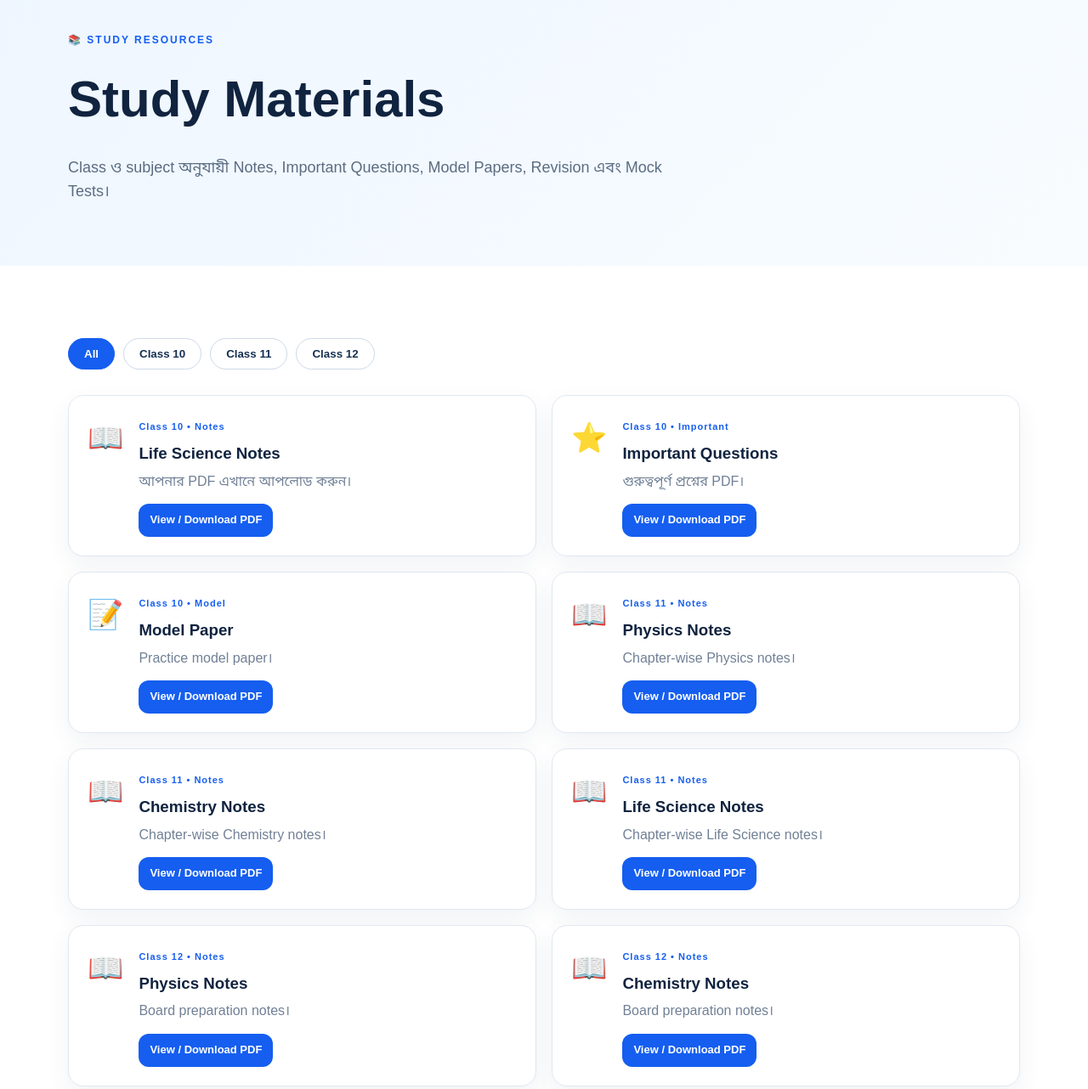
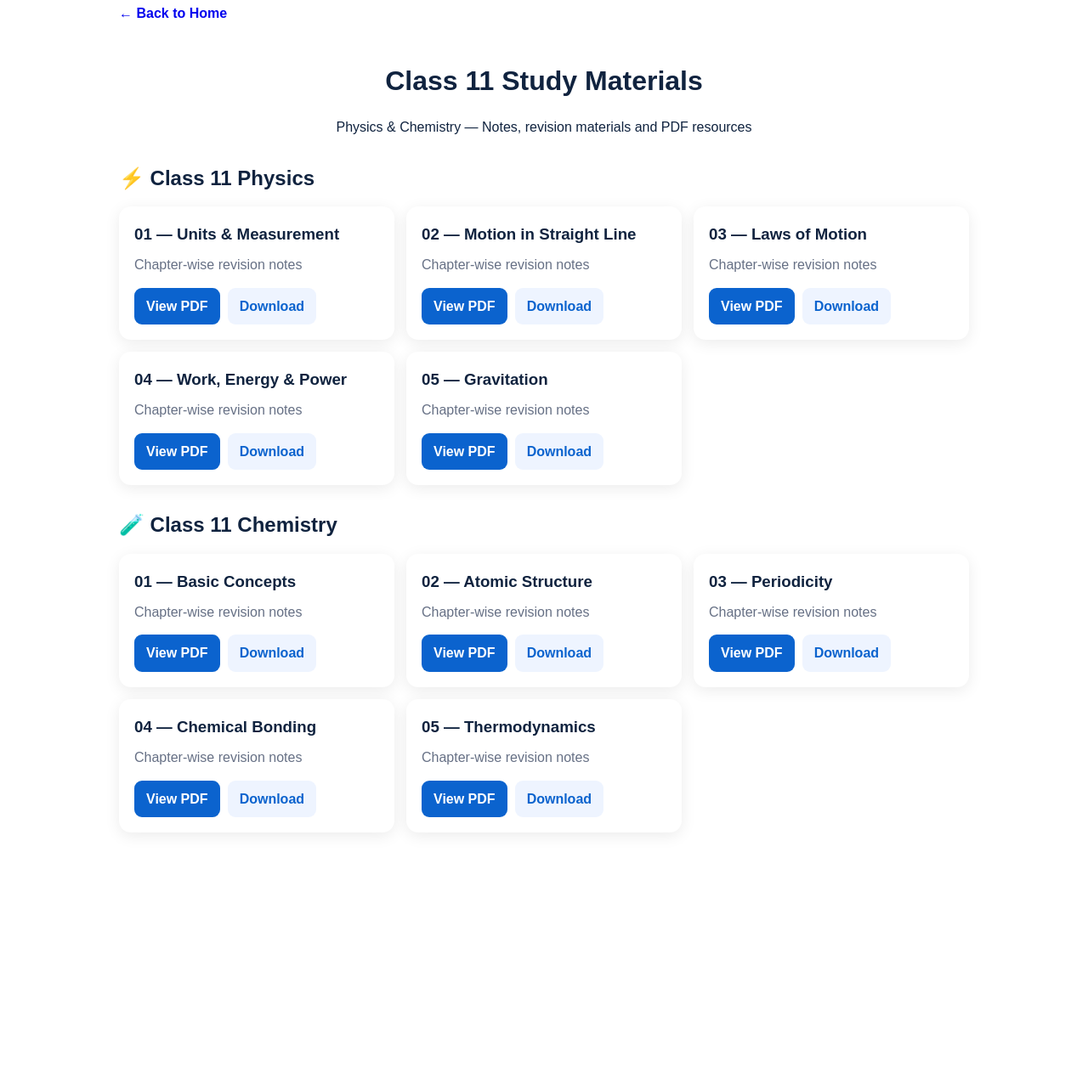
Before and after one commit to deepmondal94164-gif/education-tips, a plain HTML site: page materials.html in a window 1280 px wide. Shown: the part 112-1394 px from the top of the page at 85% size. After the commit the page ends 1160 px from the top, so only its background shows below. Drawn offline with Linux system fonts and the light colour scheme.

Commit message:
Add files via upload

```diff
--- a/materials.html
+++ b/materials.html
@@ -1,20 +1,163 @@
-<!doctype html><html lang="bn"><head><meta charset="utf-8"><meta name="viewport" content="width=device-width, initial-scale=1"><title>Study Materials | Education Tips</title><link rel="stylesheet" href="style.css"></head><body>
-<header class="header"><div class="container nav"><a class="brand" href="index.html"><img src="logo.jpg" alt="Education Tips Logo" class="site-logo"><span>Education Tips</span></a><button class="menu" aria-label="Menu">☰</button><nav><a href="index.html#home">Home</a><a href="index.html#classes">Classes</a><a href="materials.html">Materials</a><a href="index.html#tests">Mock Tests</a><a href="index.html#about">About</a><a href="index.html#contact">Contact</a></nav></div></header>
-<main><section class="materials-hero"><div class="container"><span class="pill">📚 STUDY RESOURCES</span><h1>Study Materials</h1><p>Class ও subject অনুযায়ী Notes, Important Questions, Model Papers, Revision এবং Mock Tests।</p></div></section>
-<section class="section"><div class="container"><div class="filters"><button class="filter active" data-class="all">All</button><button class="filter" data-class="10">Class 10</button><button class="filter" data-class="11">Class 11</button><button class="filter" data-class="12">Class 12</button></div>
-<div class="material-grid">
-<article class="material-card" data-class="10" data-type="notes"><span class="material-icon">📖</span><div><span class="tag">Class 10 • Notes</span><h3>Life Science Notes</h3><p>আপনার PDF এখানে আপলোড করুন।</p><a class="btn small" href="materials/class-10-life-science-notes.pdf">View / Download PDF</a></div></article>
-<article class="material-card" data-class="10" data-type="important"><span class="material-icon">⭐</span><div><span class="tag">Class 10 • Important</span><h3>Important Questions</h3><p>গুরুত্বপূর্ণ প্রশ্নের PDF।</p><a class="btn small" href="materials/class-10-important-questions.pdf">View / Download PDF</a></div></article>
-<article class="material-card" data-class="10" data-type="model"><span class="material-icon">📝</span><div><span class="tag">Class 10 • Model</span><h3>Model Paper</h3><p>Practice model paper।</p><a class="btn small" href="materials/class-10-model-paper.pdf">View / Download PDF</a></div></article>
-<article class="material-card" data-class="11" data-type="notes"><span class="material-icon">📖</span><div><span class="tag">Class 11 • Notes</span><h3>Physics Notes</h3><p>Chapter-wise Physics notes।</p><a class="btn small" href="materials/class-11-physics-notes.pdf">View / Download PDF</a></div></article>
-<article class="material-card" data-class="11" data-type="notes"><span class="material-icon">📖</span><div><span class="tag">Class 11 • Notes</span><h3>Chemistry Notes</h3><p>Chapter-wise Chemistry notes।</p><a class="btn small" href="materials/class-11-chemistry-notes.pdf">View / Download PDF</a></div></article>
-<article class="material-card" data-class="11" data-type="notes"><span class="material-icon">📖</span><div><span class="tag">Class 11 • Notes</span><h3>Life Science Notes</h3><p>Chapter-wise Life Science notes।</p><a class="btn small" href="materials/class-11-life-science-notes.pdf">View / Download PDF</a></div></article>
-<article class="material-card" data-class="12" data-type="notes"><span class="material-icon">📖</span><div><span class="tag">Class 12 • Notes</span><h3>Physics Notes</h3><p>Board preparation notes।</p><a class="btn small" href="materials/class-12-physics-notes.pdf">View / Download PDF</a></div></article>
-<article class="material-card" data-class="12" data-type="notes"><span class="material-icon">📖</span><div><span class="tag">Class 12 • Notes</span><h3>Chemistry Notes</h3><p>Board preparation notes।</p><a class="btn small" href="materials/class-12-chemistry-notes.pdf">View / Download PDF</a></div></article>
-<article class="material-card" data-class="12" data-type="notes"><span class="material-icon">📖</span><div><span class="tag">Class 12 • Notes</span><h3>Life Science Notes</h3><p>Board preparation notes।</p><a class="btn small" href="materials/class-12-life-science-notes.pdf">View / Download PDF</a></div></article>
-<article class="material-card" data-class="10" data-type="mock"><span class="material-icon">🎯</span><div><span class="tag">Class 10 • Mock Test</span><h3>Mock Test</h3><p>Practice test PDF।</p><a class="btn small" href="materials/class-10-mock-test.pdf">View / Download PDF</a></div></article>
-<article class="material-card" data-class="11" data-type="mock"><span class="material-icon">🎯</span><div><span class="tag">Class 11 • Mock Test</span><h3>Mock Test</h3><p>Practice test PDF।</p><a class="btn small" href="materials/class-11-mock-test.pdf">View / Download PDF</a></div></article>
-<article class="material-card" data-class="12" data-type="mock"><span class="material-icon">🎯</span><div><span class="tag">Class 12 • Mock Test</span><h3>Mock Test</h3><p>Practice test PDF।</p><a class="btn small" href="materials/class-12-mock-test.pdf">View / Download PDF</a></div></article>
-</div>
-<div class="upload-guide"><h2>📤 নতুন Note কীভাবে যোগ করবেন?</h2><ol><li>GitHub repository-তে <b>Add file → Upload files</b> চাপুন।</li><li>PDF আপলোড করে <b>Commit changes</b> দিন।</li><li>PDF-টির নাম উপরের button-এর filename-এর মতো রাখলে সরাসরি কাজ করবে।</li></ol><p><b>উদাহরণ:</b> <code>materials/class-11-physics-notes.pdf</code></p><p>নতুন নাম হলে এই page-এর একটি নতুন material card-এ সেই PDF-এর link যোগ করতে হবে।</p></div>
-</div></section></main><footer><div class="container"><b>Education Tips</b><p>Online Class • Learn • Practice • Achieve</p><small>© 2026 Education Tips. All rights reserved.</small></div></footer><script src="script.js"></script><script src="materials.js"></script></body></html>
+<!DOCTYPE html>
+<html lang="en">
+<head>
+  <meta charset="UTF-8">
+  <meta name="viewport" content="width=device-width, initial-scale=1.0">
+  <title>Study Materials | Education Tips</title>
+  <link rel="stylesheet" href="style.css">
+  <style>
+    .materials-page{padding:40px 20px;min-height:70vh}
+    .materials-wrap{max-width:1000px;margin:auto}
+    .materials-title{text-align:center;margin-bottom:28px}
+    .materials-title h1{margin-bottom:8px}
+    .subject-section{margin:28px 0}
+    .subject-section h2{margin-bottom:14px}
+    .material-list{display:grid;grid-template-columns:repeat(auto-fit,minmax(260px,1fr));gap:14px}
+    .material-item{background:#fff;border-radius:14px;padding:18px;box-shadow:0 4px 18px rgba(0,0,0,.08)}
+    .material-item h3{margin:0 0 8px}
+    .material-item p{margin:0 0 14px;color:#667085}
+    .material-actions{display:flex;gap:9px;flex-wrap:wrap}
+    .material-btn{display:inline-block;padding:9px 14px;border-radius:9px;text-decoration:none;font-weight:600}
+    .view-btn{background:#0b63ce;color:#fff}
+    .download-btn{background:#eef4ff;color:#0b63ce}
+    .back-btn{display:inline-block;margin-bottom:20px;text-decoration:none;font-weight:600}
+  </style>
+</head>
+<body>
+
+<header class="header">
+  <div class="container nav">
+    <a class="brand" href="index.html">
+      <img src="logo.jpg" alt="Education Tips Logo" class="site-logo">
+      <span>Education Tips</span>
+    </a>
+    <button class="menu" aria-label="Menu">☰</button>
+    <nav>
+      <a href="index.html">Home</a>
+      <a href="index.html#classes">Classes</a>
+      <a href="materials.html">Materials</a>
+      <a href="index.html#tests">Mock Tests</a>
+      <a href="index.html#about">About</a>
+      <a href="index.html#contact">Contact</a>
+    </nav>
+  </div>
+</header>
+
+<main class="materials-page">
+  <div class="materials-wrap">
+    <a class="back-btn" href="index.html">← Back to Home</a>
+
+    <div class="materials-title">
+      <h1>Class 11 Study Materials</h1>
+      <p>Physics &amp; Chemistry — Notes, revision materials and PDF resources</p>
+    </div>
+
+    <section class="subject-section">
+      <h2>⚡ Class 11 Physics</h2>
+      <div class="material-list">
+
+        <article class="material-item">
+          <h3>01 — Units &amp; Measurement</h3>
+          <p>Chapter-wise revision notes</p>
+          <div class="material-actions">
+            <a class="material-btn view-btn" href="01_Units_and_Measurement.pdf" target="_blank">View PDF</a>
+            <a class="material-btn download-btn" href="01_Units_and_Measurement.pdf" download>Download</a>
+          </div>
+        </article>
+
+        <article class="material-item">
+          <h3>02 — Motion in Straight Line</h3>
+          <p>Chapter-wise revision notes</p>
+          <div class="material-actions">
+            <a class="material-btn view-btn" href="02_Motion_in_Straight_Line.pdf" target="_blank">View PDF</a>
+            <a class="material-btn download-btn" href="02_Motion_in_Straight_Line.pdf" download>Download</a>
+          </div>
+        </article>
+
+        <article class="material-item">
+          <h3>03 — Laws of Motion</h3>
+          <p>Chapter-wise revision notes</p>
+          <div class="material-actions">
+            <a class="material-btn view-btn" href="03_Laws_of_Motion.pdf" target="_blank">View PDF</a>
+            <a class="material-btn download-btn" href="03_Laws_of_Motion.pdf" download>Download</a>
+          </div>
+        </article>
+
+        <article class="material-item">
+          <h3>04 — Work, Energy &amp; Power</h3>
+          <p>Chapter-wise revision notes</p>
+          <div class="material-actions">
+            <a class="material-btn view-btn" href="04_Work_Energy_Power.pdf" target="_blank">View PDF</a>
+            <a class="material-btn download-btn" href="04_Work_Energy_Power.pdf" download>Download</a>
+          </div>
+        </article>
+
+        <article class="material-item">
+          <h3>05 — Gravitation</h3>
+          <p>Chapter-wise revision notes</p>
+          <div class="material-actions">
+            <a class="material-btn view-btn" href="05_Gravitation.pdf" target="_blank">View PDF</a>
+            <a class="material-btn download-btn" href="05_Gravitation.pdf" download>Download</a>
+          </div>
+        </article>
+
+      </div>
+    </section>
+
+    <section class="subject-section">
+      <h2>🧪 Class 11 Chemistry</h2>
+      <div class="material-list">
+
+        <article class="material-item">
+          <h3>01 — Basic Concepts</h3>
+          <p>Chapter-wise revision notes</p>
+          <div class="material-actions">
+            <a class="material-btn view-btn" href="01_Basic_Concepts.pdf" target="_blank">View PDF</a>
+            <a class="material-btn download-btn" href="01_Basic_Concepts.pdf" download>Download</a>
+          </div>
+        </article>
+
+        <article class="material-item">
+          <h3>02 — Atomic Structure</h3>
+          <p>Chapter-wise revision notes</p>
+          <div class="material-actions">
+            <a class="material-btn view-btn" href="02_Atomic_Structure.pdf" target="_blank">View PDF</a>
+            <a class="material-btn download-btn" href="02_Atomic_Structure.pdf" download>Download</a>
+          </div>
+        </article>
+
+        <article class="material-item">
+          <h3>03 — Periodicity</h3>
+          <p>Chapter-wise revision notes</p>
+          <div class="material-actions">
+            <a class="material-btn view-btn" href="03_Periodicity.pdf" target="_blank">View PDF</a>
+            <a class="material-btn download-btn" href="03_Periodicity.pdf" download>Download</a>
+          </div>
+        </article>
+
+        <article class="material-item">
+          <h3>04 — Chemical Bonding</h3>
+          <p>Chapter-wise revision notes</p>
+          <div class="material-actions">
+            <a class="material-btn view-btn" href="04_Chemical_Bonding.pdf" target="_blank">View PDF</a>
+            <a class="material-btn download-btn" href="04_Chemical_Bonding.pdf" download>Download</a>
+          </div>
+        </article>
+
+        <article class="material-item">
+          <h3>05 — Thermodynamics</h3>
+          <p>Chapter-wise revision notes</p>
+          <div class="material-actions">
+            <a class="material-btn view-btn" href="05_Thermodynamics.pdf" target="_blank">View PDF</a>
+            <a class="material-btn download-btn" href="05_Thermodynamics.pdf" download>Download</a>
+          </div>
+        </article>
+
+      </div>
+    </section>
+  </div>
+</main>
+
+<script src="script.js"></script>
+</body>
+</html>
```
